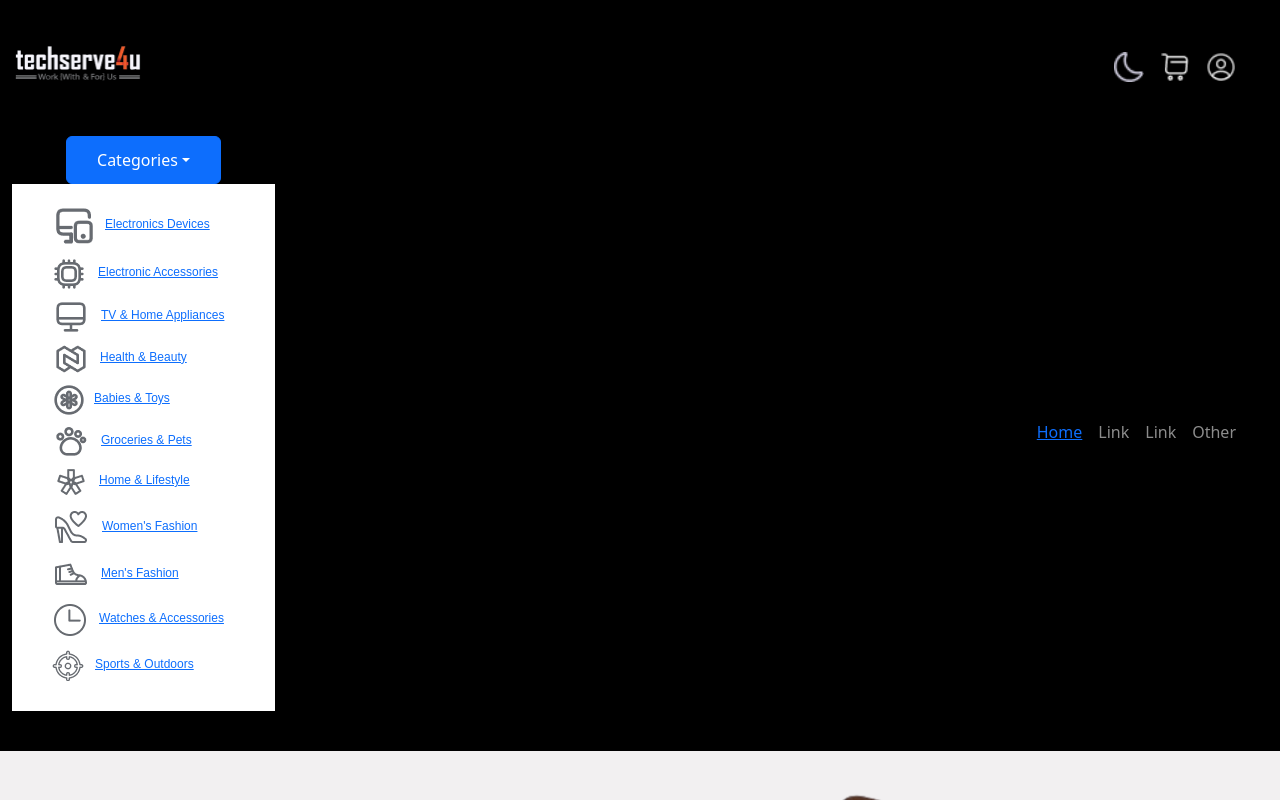
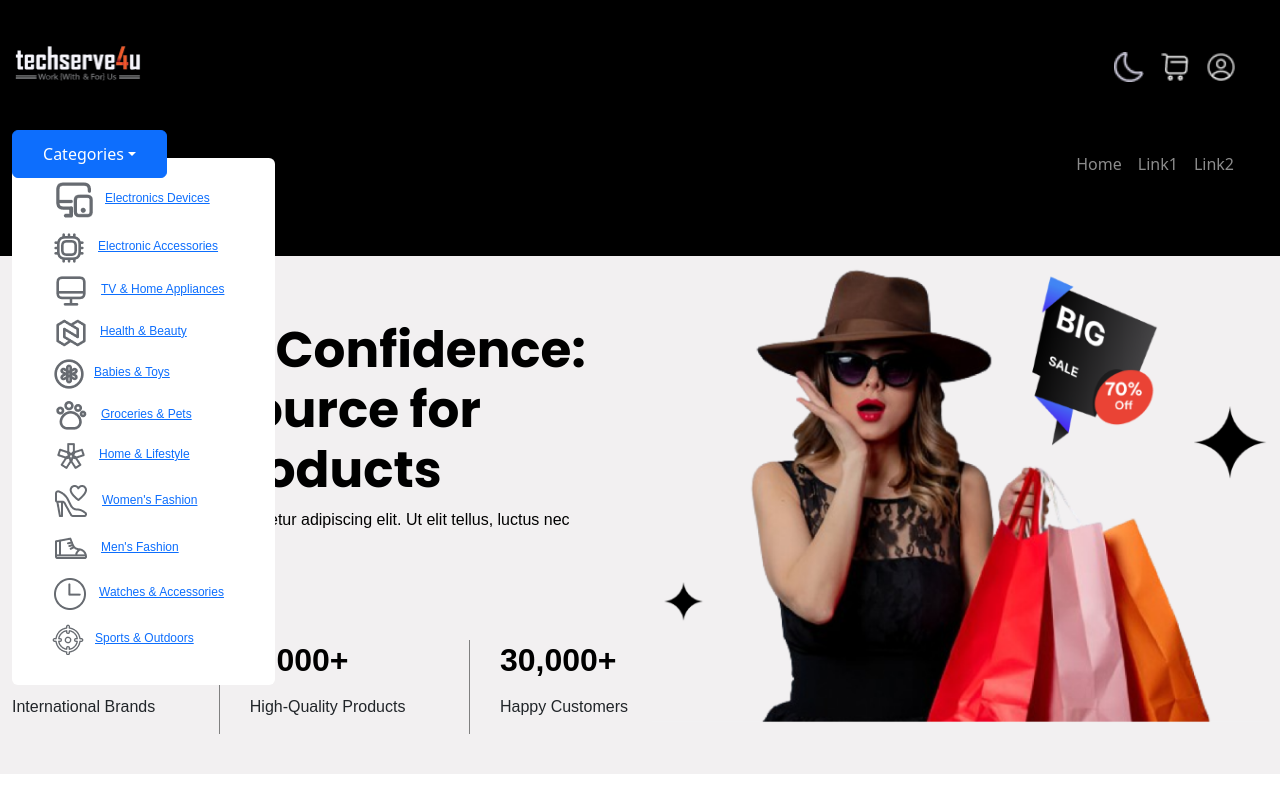
Before and after one commit to dezineskv/figma-sass-ecommerce, a React (Vite) app: page / in a window 1280 px wide. Both pictures are taken after a click on the button "Categories". Shown: the top 800 px of the page. Built offline with nearby package versions, Linux system fonts and the light colour scheme.

Commit message:
addition of hamburger menu dropdown

```diff
--- a/src/components/Home.jsx
+++ b/src/components/Home.jsx
@@ -2,7 +2,6 @@ import React from 'react';
 import Headers from './Headers';
 import MyNav from './MyNav';
 import Hero from './Hero';
-import Navi from './Navi';
 import Featured from './Featured';
 import Explore from './Explore';
 import Footer from './Footer';
@@ -10,7 +9,6 @@ import Gallery from './Gallery';
 import Latest from './Latest';
 import Trending from './Trending';
 import ThreeCols from './ThreeCols';
-import CollapsibleExample from './CollapsibleExample';
 
 function Home() {
   return (
--- a/src/components/MyNav.jsx
+++ b/src/components/MyNav.jsx
@@ -9,24 +9,28 @@ import React, { useState } from 'react';
 
 function myNav () {
   const [isOpen, setIsOpen] = useState(false);
+  const [isOpenD, setIsOpenD] = useState(false);
 
   const toggleDropdown = () => {
     setIsOpen(!isOpen);
   };
 
+  const toggleDropdownD = () => {
+    setIsOpenD(!isOpenD);
+  };
+
   return (
     <>
-<nav className="navbar navbar-expand-lg navbar-dark container-black" >
+<nav className="navbar navbar-expand-lg navbar-dark container-black pb-5">
   <div className="container" style={{maxWidth: '1440px'}}>
     <div className="row row-cols-2 d-flex justify-content-space-between py-3" style={{width: '100%',}}>
         <div className="col d-flex" >
-
-            <div className="dropdown">
+            <div className="dropdown" style={{position: 'absolute', top: '-12px'}}>
               <button className="btn btn-primary dropdown-toggle button-header" onClick={toggleDropdown}>
               Categories
               </button>
                   {isOpen && (
-       <ul className="menu text-align-left be-vietnam-pro-12">
+                  <ul className="menu text-align-left be-vietnam-pro-12" style={{zIndex: '1'}}>
                   <li className="drop-items"><Link to="/shop"><img src="/dropdown/elect.png" alt="icons" className="dropdown-icons" />Electronics Devices</Link></li>
                   <li className="drop-items"><Link to="/shop"><img src="/dropdown/elec.png" alt="icons" className="dropdown-icons" />Electronic Accessories</Link></li>
                   <li className="drop-items"><Link to="/shop"><img src="/dropdown/tv.png" alt="icons"className="dropdown-icons" />TV & Home Appliances</Link></li>
@@ -40,30 +44,31 @@ function myNav () {
                   <li className="drop-items"><Link to="/shop"><img src="/dropdown/sports.png" alt="icons" className="dropdown-icons" />Sports & Outdoors</Link></li>
                 </ul>
                   )}
-
-
             </div>
         </div>
         <div className="col d-flex" style={{justifyContent: 'flex-end'}}>
-          <button className="navbar-toggler" type="button" data-bs-toggle="collapse" data-bs-target="#navbarSupportedContent" aria-controls="navbarSupportedContent" aria-expanded="false" aria-label="Toggle navigation">
-          <span className="navbar-toggler-icon"></span>
-        </button>
-        <div className="collapse navbar-collapse" id="navbarSupportedContent" style={{paddingLeft: '27rem'}}>
-          <ul className="navbar-nav me-auto mb-2 mb-lg-0">
-            <li className="nav-item">
-              <span className="nav-link active" aria-current="page"><Link to="/">Home</Link></span>
-            </li>
-            <li className="nav-item">
-              <a className="nav-link" href="#">Link</a>
-            </li>
-            <li className="nav-item">
-              <a className="nav-link" href="#">Link</a>
-            </li>
-            <li className="nav-item">
-              <a className="nav-link " href="#" tabindex="-1" aria-disabled="true">Other</a>
-            </li>
+            <nav className="navbar navbar-dark navbar-expand-md hamburger-but">
+                    <button type="button" data-toggle="collapse" className="navbar-toggler but" data-target="#navcol-1"  onClick={toggleDropdownD} style={{position: 'absolute', top: '-12px', right: '0px'}}><span className="navbar-toggler-icon"></span></button>
+                    {isOpenD && (
+                    <div className="hamburger" id="navcol-1" style={{zIndex: '2'}}>
+                        <ul className="navbar-nav ml-auto" id="mainNav">
+                            <li className="nav-item"><a className="nav-link" href="#">Home </a></li>
+                            <li className="nav-item"><a className="nav-link" href="#">Link1</a></li>
+                            <li className="nav-item"><a className="nav-link" href="#">Link2</a></li>
                         </ul>
                     </div>
+                    )}
+                    {!isOpenD && (
+                    <div className="collapse navbar-collapse" style={{marginRight: '2rem'}}>
+                        <ul className="navbar-nav ml-auto shownav">
+                            <li className="nav-item"><a className="nav-link" href="#">Home </a></li>
+                            <li className="nav-item"><a className="nav-link" href="#">Link1</a></li>
+                            <li className="nav-item"><a className="nav-link" href="#">Link2</a></li>
+
+                        </ul>
+                    </div>
+                    )}
+            </nav>
         </div>
     </div>
   </div>
--- a/src/pages/_hero.scss
+++ b/src/pages/_hero.scss
@@ -5,7 +5,7 @@
   background-color: $secondary-color;
   width: 100%;
   margin: 0px;
-  padding: 40px 0;
+  padding: 10px 0 40px 0;
   box-sizing: border-box;
 
 
--- /dev/null
+++ b/src/pages/_nav.scss
@@ -0,0 +1,40 @@
+ul.menu {
+    background-color: $primary-color;
+    list-style: none;
+    padding: 20px 20px 20px 40px;
+    width: 263px;
+    border-radius: 6px;
+    margin-top: 58px;
+  }
+  .drop-items {
+    text-align: left;
+    padding-bottom: 10px;
+  }
+  .dropdown-icons {
+    padding-right: 10px;
+  }
+
+  .button-header {
+    position: absolute;
+    left: 0;
+    top: 30px;
+  }
+  .navbar-nav.active{
+    display:flex;
+  }
+  .hamburger-but {
+    position: absolute;
+    right: -30px;
+  }
+  .but {
+    margin-right: 2rem;
+  }
+  .hamburger {
+    border: 1px solid $primary-color !important;
+    list-style: none;
+    padding: 20px;
+    width: 163px;
+    border-radius: 6px;
+    position: relative !important;
+    top: 28px;
+  }
--- a/src/scss/_global.scss
+++ b/src/scss/_global.scss
@@ -3,6 +3,7 @@
 @import './mixins';
 @import './utilities';
 @import '../pages/header';
+@import '../pages/nav';
 @import '../pages/hero';
 @import '../pages/featured';
 @import '../pages/latest';
--- a/src/scss/_mixins.scss
+++ b/src/scss/_mixins.scss
@@ -1,4 +1,3 @@
-@use './variables';
 
 @mixin smMinBreakPoint {
     @media (min-width: #{$screen-sm}) {
--- a/src/scss/_utilities.scss
+++ b/src/scss/_utilities.scss
@@ -32,22 +32,9 @@
     margin: 0 auto;
     text-align: center;
     justify-content: center;
-
     }
 }
-ul.menu {
-  background-color: $primary-color;
-  list-style: none;
-  padding: 20px 20px 20px 40px;
-  width: 263px;
-}
-.drop-items {
-  text-align: left;
-  padding-bottom: 10px;
-}
-.dropdown-icons {
-  padding-right: 10px;
-}
+
 .primary-heading {
     font-family: Poppins;
     font-size: 30px;
@@ -64,7 +51,6 @@ ul.menu {
 
 .be-vietnam-pro-12 {
   font-family: $vietnam-pro;
-
   font-weight: 500;
   font-style: normal;
   font-size: 12px;
@@ -74,7 +60,6 @@ ul.menu {
 
 .be-vietnam-pro-14 {
   font-family: $vietnam-pro;
-
   font-weight: 600;
   font-style: normal;
   font-size: 14px;
@@ -102,7 +87,6 @@ ul.menu {
 }
 .be-vietnam-pro-146b {
   font-family: $vietnam-pro;
-
   font-weight: 600;
   font-style: normal;
   font-size: 14px;
@@ -112,7 +96,6 @@ ul.menu {
 }
 .be-vietnam-pro-166 {
     font-family: $vietnam-pro;
-
     font-weight: 600;
     font-style: normal;
     font-size: 16px;
@@ -122,7 +105,6 @@ ul.menu {
 
 .be-vietnam-pro-16 {
     font-family: $vietnam-pro;
-
     font-weight: 400;
     font-style: normal;
     font-size: 16px;
@@ -131,7 +113,6 @@ ul.menu {
   }
   .be-vietnam-pro-165 {
     font-family: $vietnam-pro;
-
     font-weight: 500;
     font-style: normal;
     font-size: 16px;
@@ -140,7 +121,6 @@ ul.menu {
   }
   .be-vietnam-pro-165-22 {
     font-family: $vietnam-pro;
-
     font-weight: 500;
     font-style: normal;
     font-size: 16px;
@@ -150,7 +130,6 @@ ul.menu {
   }
   .be-vietnam-pro-18 {
     font-family: $vietnam-pro;
-
     font-weight: 400;
     font-style: normal;
     font-size: 18px;
@@ -160,7 +139,6 @@ ul.menu {
 
   .be-vietnam-pro-185 {
     font-family: $vietnam-pro;
-
     font-weight: 500;
     font-style: normal;
     font-size: 18px;
@@ -170,7 +148,6 @@ ul.menu {
 
   .be-vietnam-pro-20 {
     font-family: $vietnam-pro;
-
     font-weight: 500;
     font-style: normal;
     font-size: 20px;
@@ -179,7 +156,6 @@ ul.menu {
   }
   .be-vietnam-pro-4 {
     font-family: $vietnam-pro;
-
     font-weight: 400;
     font-style: normal;
     font-size: 16px;
@@ -189,7 +165,6 @@ ul.menu {
 
   .be-vietnam-pro-5 {
     font-family: $vietnam-pro;
-
     font-weight: 500;
     font-style: normal;
     font-size: 20px;
@@ -199,7 +174,6 @@ ul.menu {
 
   .be-vietnam-pro-6-h {
     font-family: $vietnam-pro;
-
     font-weight: 600;
     font-style: normal;
     font-size: 32px;
@@ -209,7 +183,6 @@ ul.menu {
 
   .be-vietnam-pro-7 {
     font-family: $vietnam-pro;
-
     font-weight: 700;
     font-style: normal;
     font-size: 30px;
```
Also changed, not shown: src/components/Navi.jsx (deleted, +0 -38 lines). Lines whose indentation alone changed are shown as unchanged.
